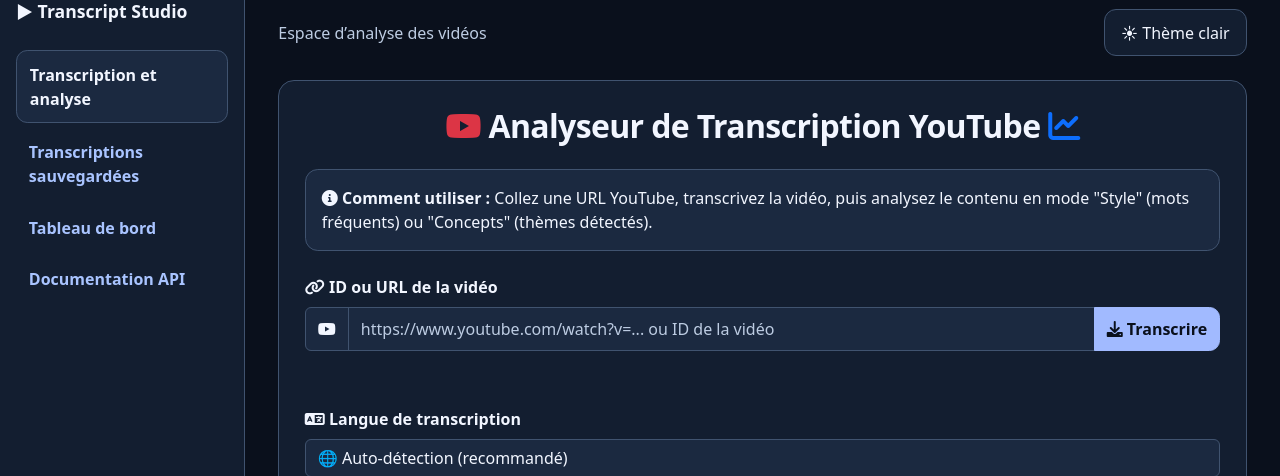
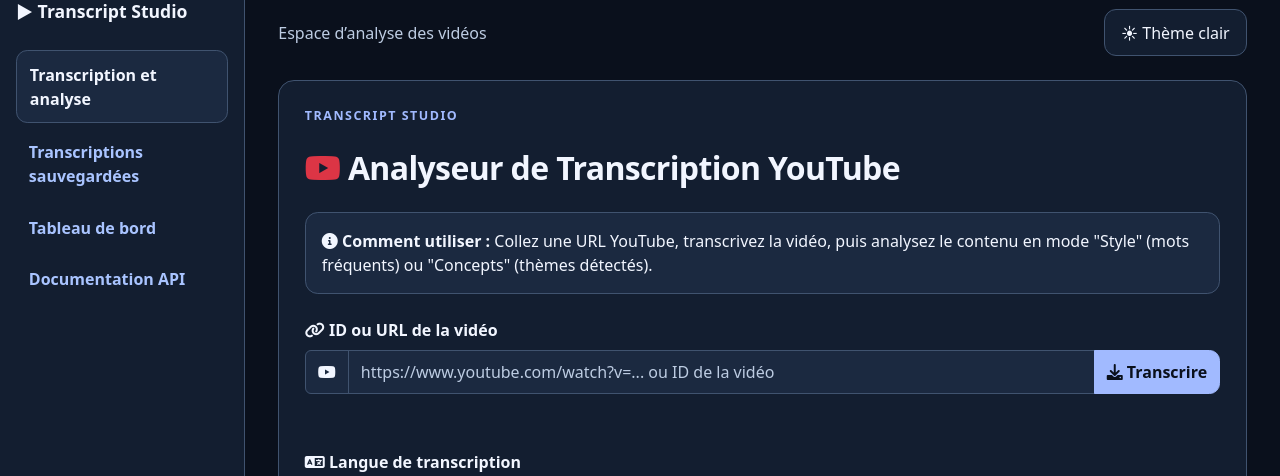
Before and after one commit to gotoo77/yt_transcript, a Flask app: page / in a window 1280 px wide. Shown: the part 24-500 px from the top of the page. Run offline with Flask 3, Linux system fonts and the light colour scheme; data that the repository does not hold is empty; parts of the project's set-up code (start-up, migrations or seed data) failed here and were passed over.

Commit message:
ui: harmonize main screen header

```diff
--- a/src/yt_transcript/templates/index.html
+++ b/src/yt_transcript/templates/index.html
@@ -28,13 +28,15 @@
     </header>
     <div id="ui-status" class="ui-status" role="status" aria-live="polite" hidden></div>
     <div class="container">
-        <h1 class="mb-4 text-center">
-            <i class="fab fa-youtube text-danger"></i>
-            Analyseur de Transcription YouTube
-            <i class="fas fa-chart-line text-primary"></i>
-        </h1>
+        <div class="analysis-hero">
+            <p class="ui-eyebrow">Transcript Studio</p>
+            <h1>
+                <i class="fab fa-youtube text-danger" aria-hidden="true"></i>
+                Analyseur de Transcription YouTube
+            </h1>
+        </div>
 
-        <div class="alert alert-info mb-4" role="alert">
+        <div class="alert alert-info mb-4" role="note">
             <i class="fas fa-info-circle"></i>
             <strong>Comment utiliser :</strong> Collez une URL YouTube, transcrivez la vidéo, puis analysez le contenu en mode "Style" (mots fréquents) ou "Concepts" (thèmes détectés).
         </div>
```
